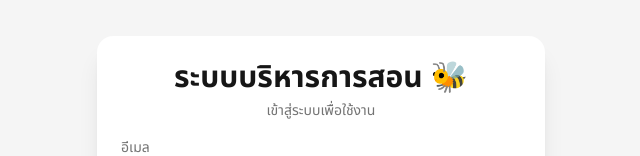
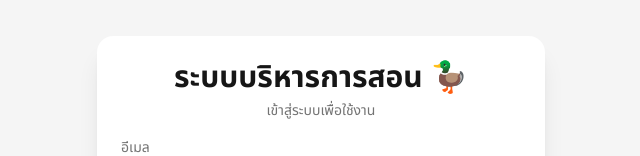
Before and after one commit to thana-boon/teacher-system, a Next.js app: page /login in a window 1280 px wide. Shown: the part 157-313 px from the top of the page, without its empty margins (319-959 px from the left). Built offline with nearby package versions, Linux system fonts and the light colour scheme.

Commit message:
update duck

```diff
--- a/app/kiosk/page.tsx
+++ b/app/kiosk/page.tsx
@@ -2,7 +2,7 @@ export default function KioskLandingPlaceholder() {
   return (
     <div className="flex min-h-screen items-center justify-center bg-base-200">
       <div className="text-center">
-        <h1 className="text-3xl font-bold">โหมด Kiosk 🐝</h1>
+        <h1 className="text-3xl font-bold">โหมด Kiosk 🦆</h1>
         <p className="mt-2 text-base-content/60">กำลังพัฒนา…</p>
       </div>
     </div>
--- a/app/layout.tsx
+++ b/app/layout.tsx
@@ -9,7 +9,7 @@ const notoThai = Noto_Sans_Thai({
 });
 
 export const metadata: Metadata = {
-  title: "ระบบบริหารการสอน 🐝",
+  title: "ระบบบริหารการสอน 🦆",
   description: "ระบบบริหารการสอนและการลาของครูโรงเรียน",
 };
 
--- a/app/login/page.tsx
+++ b/app/login/page.tsx
@@ -61,7 +61,7 @@ function LoginForm() {
       <div className="card w-full max-w-md bg-base-100 shadow-xl">
         <div className="card-body">
           <div className="mb-2 text-center">
-            <h1 className="text-3xl font-bold">ระบบบริหารการสอน 🐝</h1>
+            <h1 className="text-3xl font-bold">ระบบบริหารการสอน 🦆</h1>
             <p className="mt-1 text-base-content/60">เข้าสู่ระบบเพื่อใช้งาน</p>
           </div>
 
--- a/components/Shell.tsx
+++ b/components/Shell.tsx
@@ -77,7 +77,7 @@ export default function Shell({
             </label>
           </div>
           <div className="flex-1">
-            <span className="px-2 text-xl font-bold">ระบบบริหารการสอน 🐝</span>
+            <span className="px-2 text-xl font-bold">ระบบบริหารการสอน 🦆</span>
           </div>
           <div className="flex-none">
             <div className="dropdown dropdown-end">
```
